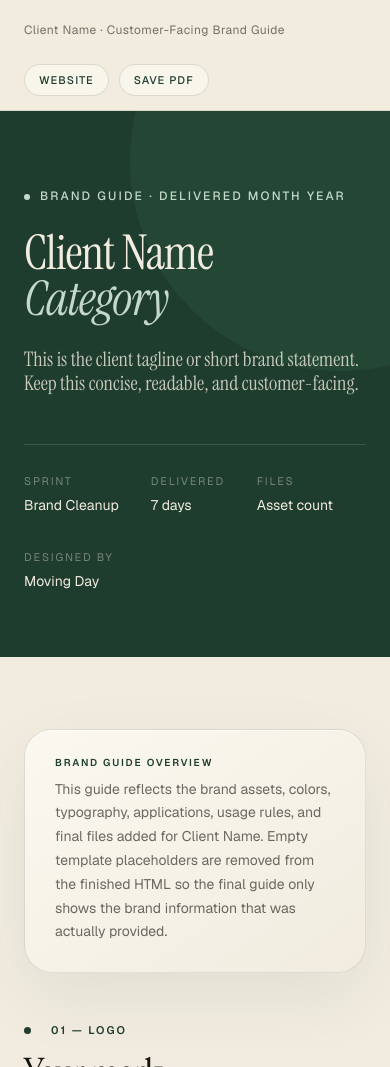
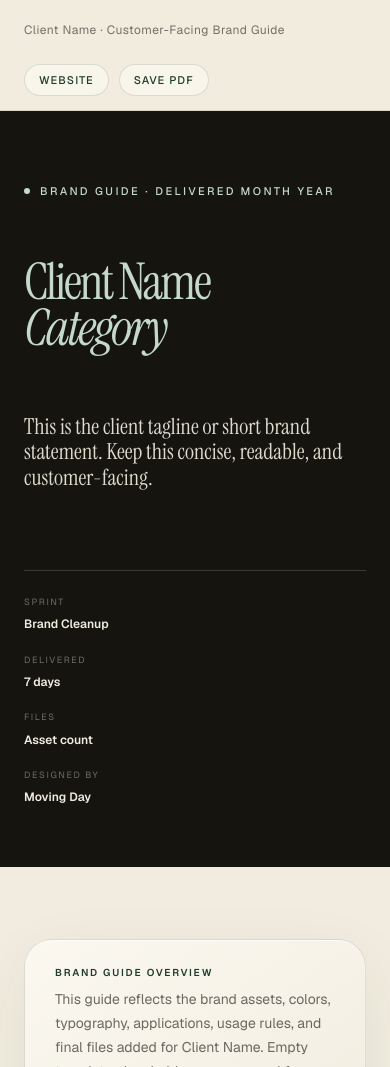
Before and after one commit to movingdaybrand/Studio1, a website: page index.html in a window 390 px wide. Shown: the part 3274-4341 px from the top of the page. Drawn offline with nearby package versions, Linux system fonts and the light colour scheme.

Commit message:
Update index.html

```diff
--- a/index.html
+++ b/index.html
@@ -2275,7 +2275,176 @@ footer{
   background:var(--c5)!important;
   color:var(--c4)!important;
 }
-
+/* ─────────────────────────────────────────────
+   CLIENT HERO FIX — PREMIUM FINAL GUIDE HERO
+   Paste near bottom of <style>
+───────────────────────────────────────────── */
+
+.hero{
+  background:var(--c5)!important;
+  color:var(--c4)!important;
+  padding:96px 0 78px!important;
+  min-height:auto!important;
+  display:flex!important;
+  align-items:center!important;
+}
+
+.hero::after{
+  display:none!important;
+}
+
+.hero .wrap{
+  width:100%!important;
+  max-width:1080px!important;
+  margin:0 auto!important;
+  padding:0 40px!important;
+  display:grid!important;
+  grid-template-columns:minmax(0, 1fr) 320px!important;
+  gap:80px!important;
+  align-items:center!important;
+}
+
+.hero-logo-wrap{
+  grid-column:2!important;
+  grid-row:1 / span 4!important;
+  width:100%!important;
+  min-height:320px!important;
+  margin:0!important;
+  background:var(--c4)!important;
+  border:1px solid rgba(255,255,255,.10)!important;
+  border-radius:0!important;
+  display:flex!important;
+  align-items:center!important;
+  justify-content:center!important;
+  padding:54px!important;
+  box-shadow:0 24px 80px rgba(0,0,0,.22)!important;
+}
+
+.hero-logo-wrap:empty{
+  display:none!important;
+}
+
+.hero-logo-wrap .asset-img{
+  max-width:100%!important;
+  max-height:180px!important;
+  object-fit:contain!important;
+  margin:0!important;
+  filter:none!important;
+}
+
+.hero .eyebrow{
+  color:var(--c3)!important;
+  font-size:11px!important;
+  letter-spacing:.22em!important;
+  text-transform:uppercase!important;
+  margin-bottom:24px!important;
+}
+
+.hero .eyebrow .dot{
+  background:var(--c3)!important;
+}
+
+.hero-name{
+  color:var(--c3)!important;
+  font-family:var(--display)!important;
+  font-size:clamp(58px, 7vw, 96px)!important;
+  line-height:.9!important;
+  letter-spacing:-.045em!important;
+  max-width:680px!important;
+  margin:0!important;
+}
+
+.hero-name em{
+  color:var(--c3)!important;
+}
+
+.hero-tagline{
+  color:var(--c4)!important;
+  font-family:var(--display)!important;
+  font-size:clamp(22px, 2vw, 30px)!important;
+  line-height:1.16!important;
+  max-width:620px!important;
+  margin-top:34px!important;
+  opacity:.92!important;
+}
+
+.hero-meta{
+  grid-column:1!important;
+  display:grid!important;
+  grid-template-columns:repeat(4, minmax(0, 1fr))!important;
+  gap:26px!important;
+  margin-top:44px!important;
+  padding-top:24px!important;
+  border-top:1px solid rgba(255,255,255,.16)!important;
+}
+
+.hero-meta-label{
+  color:rgba(255,255,255,.38)!important;
+  font-size:9px!important;
+  letter-spacing:.18em!important;
+  text-transform:uppercase!important;
+  margin-bottom:7px!important;
+}
+
+.hero-meta-value{
+  color:var(--c4)!important;
+  font-size:12px!important;
+  font-weight:600!important;
+  line-height:1.35!important;
+}
+
+/* If there is no logo uploaded, keep the hero centered and clean */
+.hero .wrap:not(:has(.hero-logo-wrap .asset-img)){
+  grid-template-columns:1fr!important;
+  max-width:920px!important;
+}
+
+.hero .wrap:not(:has(.hero-logo-wrap .asset-img)) .hero-name,
+.hero .wrap:not(:has(.hero-logo-wrap .asset-img)) .hero-tagline{
+  max-width:760px!important;
+}
+
+/* Mobile */
+@media(max-width:900px){
+  .hero{
+    padding:72px 0 62px!important;
+  }
+
+  .hero .wrap{
+    grid-template-columns:1fr!important;
+    gap:36px!important;
+    padding:0 24px!important;
+  }
+
+  .hero-logo-wrap{
+    grid-column:1!important;
+    grid-row:auto!important;
+    width:100%!important;
+    min-height:220px!important;
+    padding:38px!important;
+    order:-1!important;
+  }
+
+  .hero-name{
+    font-size:clamp(48px, 13vw, 72px)!important;
+  }
+
+  .hero-tagline{
+    font-size:22px!important;
+    margin-top:26px!important;
+  }
+
+  .hero-meta{
+    grid-template-columns:repeat(2, minmax(0, 1fr))!important;
+    gap:20px!important;
+  }
+}
+
+@media(max-width:520px){
+  .hero-meta{
+    grid-template-columns:1fr!important;
+  }
+}
 </style>
 </head>
 
```
